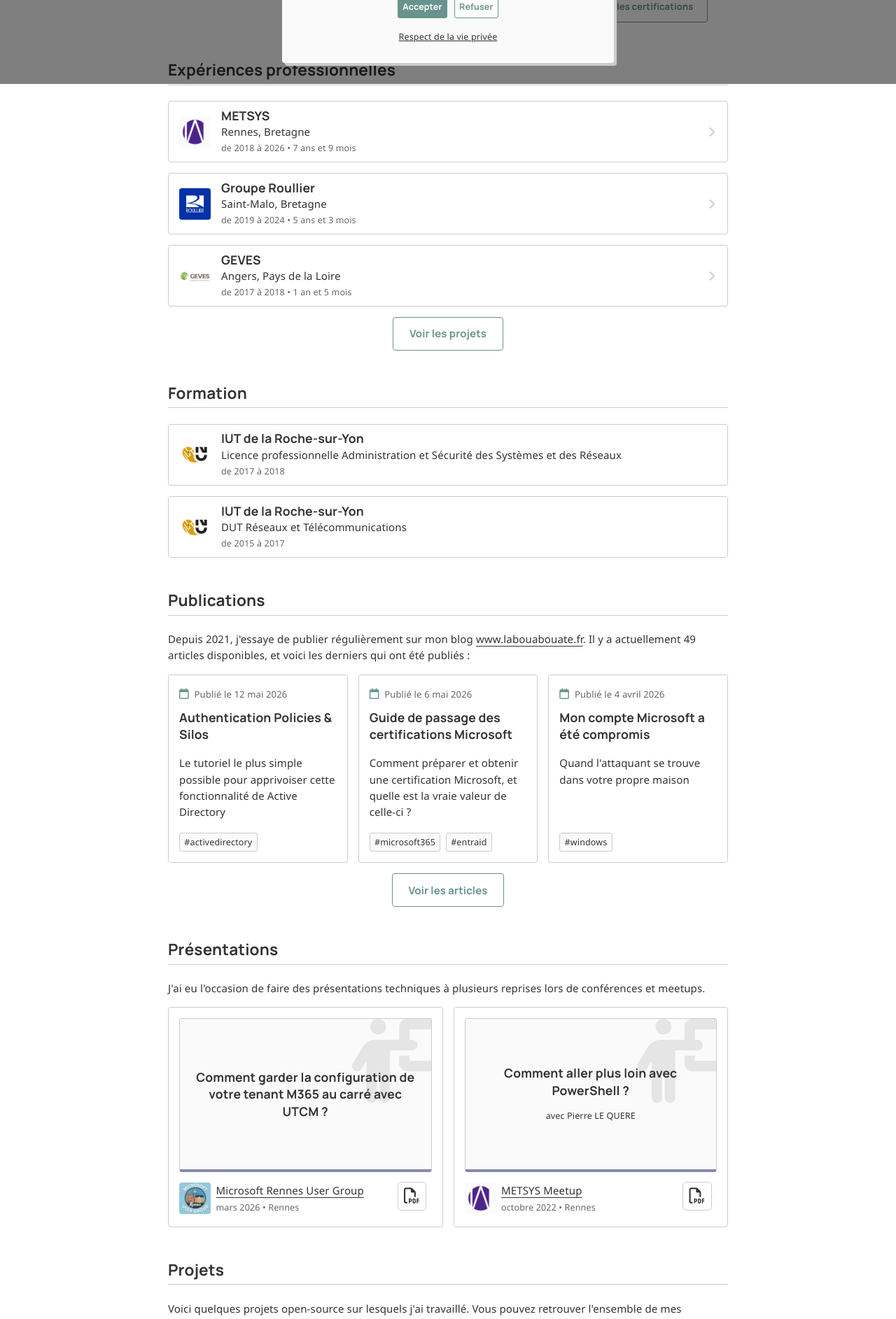
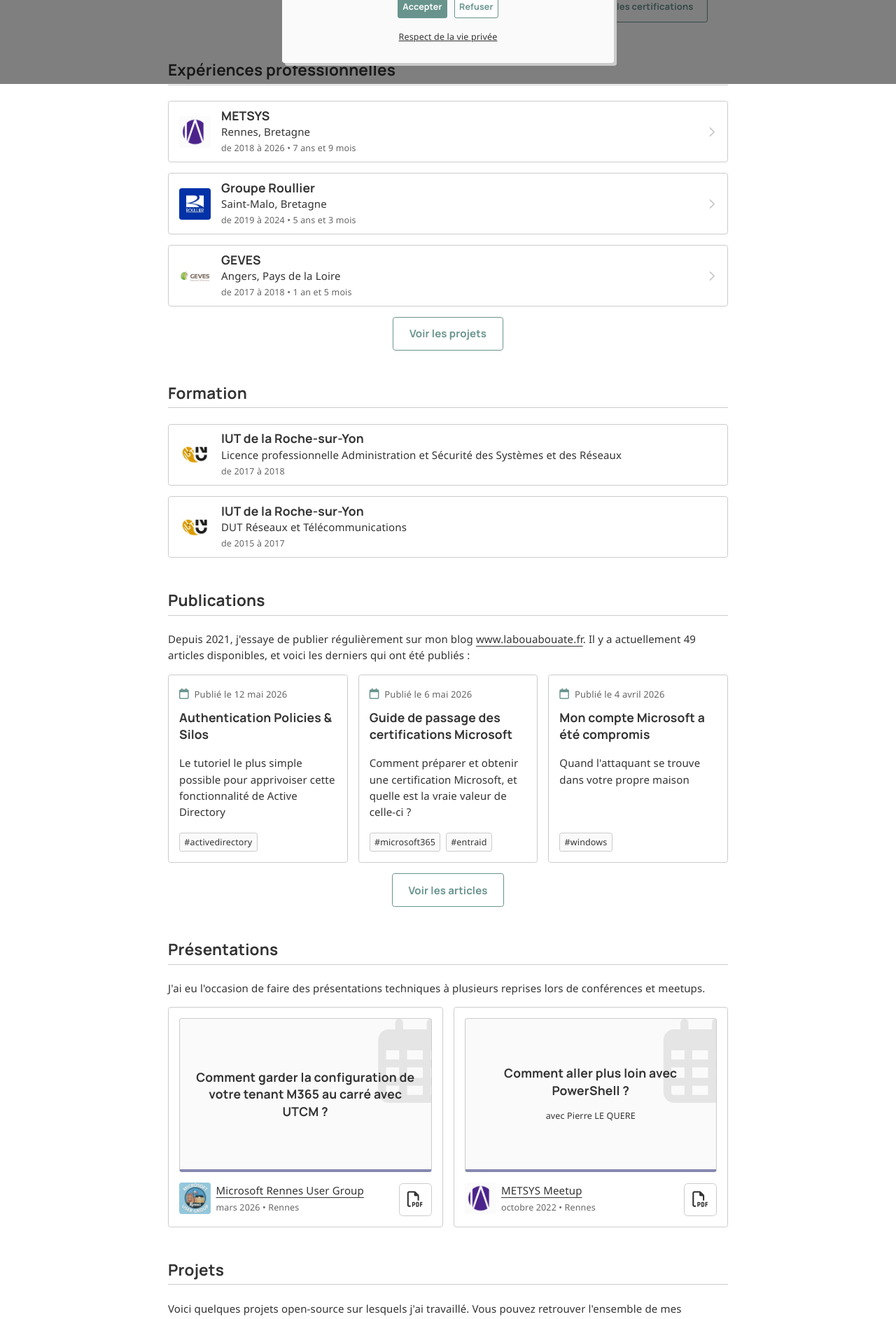
Before and after one commit to leobouard/leobouard.github.io, a Jekyll site: the page built from _pages/cv.html, in a window 1280 px wide. Shown: the part 780-2665 px from the top of the page at 70% size. Built offline with Jekyll 4.4.1, drawn with Linux system fonts in a browser that asks for light colours; nearby versions of some CDN libraries; some web fonts are replaced.

Commit message:
Modifications mineures

```diff
--- a/_includes/talk.html
+++ b/_includes/talk.html
@@ -1,7 +1,7 @@
 <div class="talk-container hover-bottom">
   <a href="{{ include.url }}" class="no-decoration" target="_blank">
     <div class="talk-thumbnail">
-      <i class="fa-solid fa-person-chalkboard"></i>
+      <i class="fa-regular fa-calendar-days"></i>
       <h3>{{ include.title }}</h3>
       {% if include.copresenter %}<small style="margin-top: 1em;">avec {{ include.copresenter }}</small>{% endif %}
     </div>
--- a/_sass/talk.scss
+++ b/_sass/talk.scss
@@ -1,7 +1,7 @@
 div.talk-container {
     border: 1px solid var(--mediumaccent);
     border-radius: var(--borderradius);
-    padding: 1em;
+    padding: 15px;
     position: relative;
 }
 
@@ -62,13 +62,13 @@
 
 a.talk-slide {
     position: absolute;
-    bottom: 1em;
-    right: 1em;
+    bottom: 15px;
+    right: 15px;
     font-size: 1.5em;
     border: 1px solid var(--mediumaccent);
     border-radius: var(--borderradius);
-    height: 1.75em;
-    width: 1.75em;
+    height: 2em;
+    width: 2em;
     display: flex;
     justify-content: center;
     align-items: center;
```
